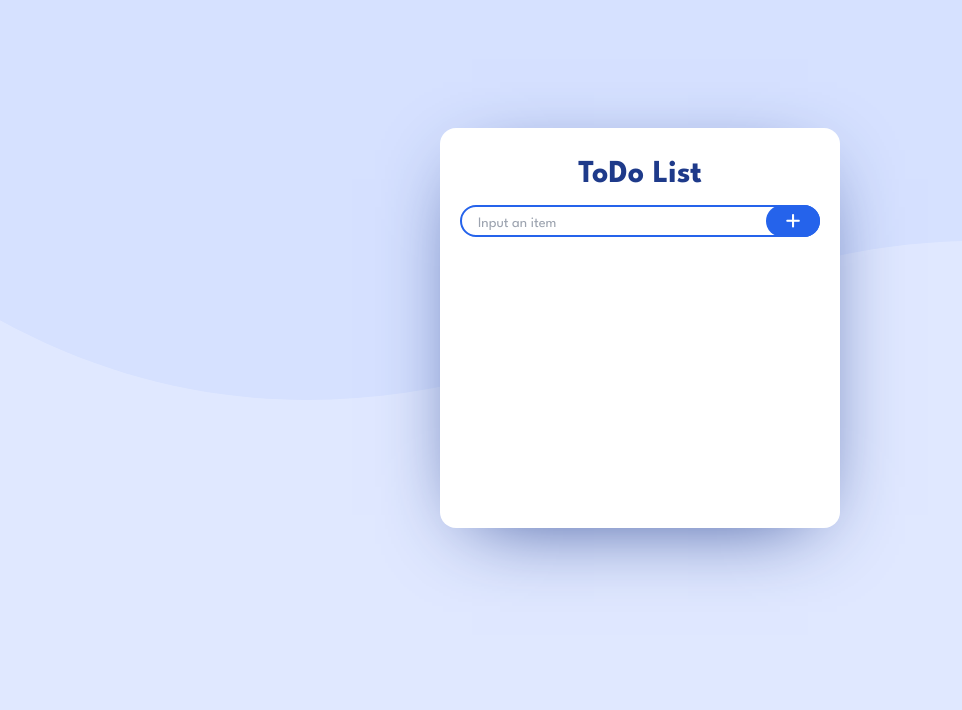
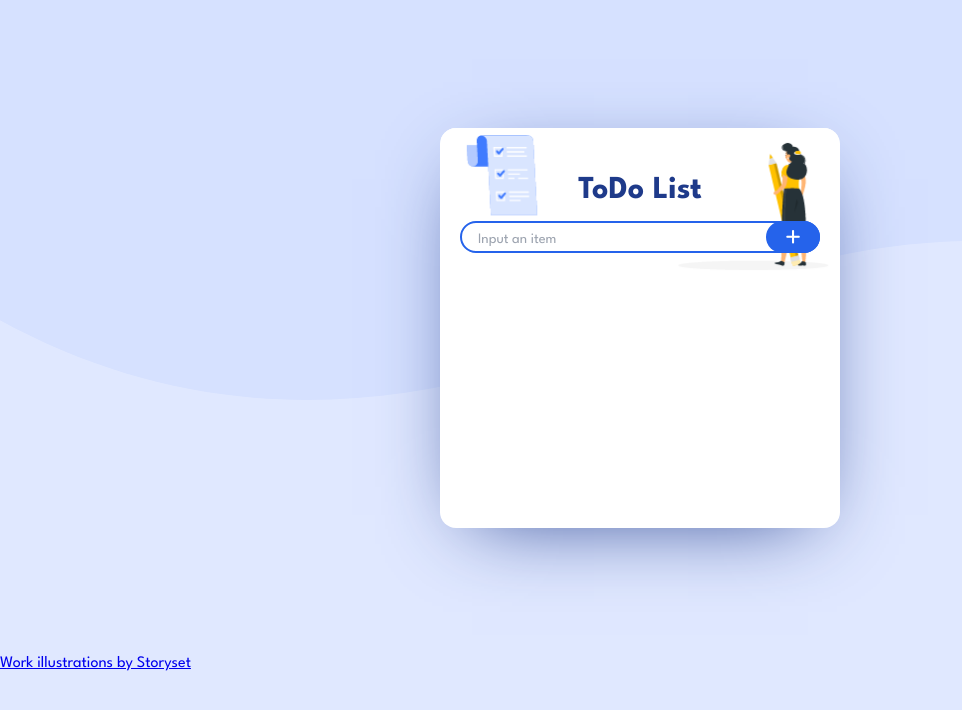
Before and after one commit to mickcaff/Sortable-Todo-List---JS, a plain HTML site: page index.html in a window 1280 px wide. Shown: the whole page, without its empty margins (0-962 px from the left). Drawn offline with Linux system fonts and the light colour scheme.

Commit message:
Added header background image

```diff
--- a/css/styles.css
+++ b/css/styles.css
@@ -29,12 +29,21 @@ body {
     margin: 20% 5%;
     text-align: center;
     background-color: white;
-    padding: 1rem 0 1.5rem;
+    padding: 0 0 1.5rem;
 
+}
+.heading-input-section {
+    background-image: url('../images/background-header-mobile.png');
+    background-repeat: no-repeat;
+    background-size: auto 100%;
+    background-position: center;
+    border-radius: 1rem 1rem 0 0;
+    height: 150px;
+    margin-bottom: 0.5rem;
 }
 .main-heading {
     color: var(--heading1);
-    margin-top: 1rem;
+    padding-top: 3rem;
 }
 #input-form {
     display: flex;
@@ -50,7 +59,6 @@ body {
     width: 100%;
     font-size: 1rem;
     padding: 4px 0 0 1rem;
-    margin-bottom: 0.5rem;
 }
 .input-field::placeholder{
     color: var(--neutral2);
@@ -105,7 +113,7 @@ body {
     }
 }
 
-@media (min-width: 600px){
+@media (min-width: 400px){
     body {
         background-image: url('../images/background-desktop.svg');
         background-repeat: no-repeat;
@@ -116,4 +124,7 @@ body {
         max-width: 400px;
         margin: 10% auto;
     }
+    .heading-input-section {
+        background-image: url('../images/background-header.png');
+    }
 }
--- a/index.html
+++ b/index.html
@@ -23,15 +23,20 @@
 </head>
 <body>
     <div class="main-section">
-        <h1 class="main-heading">ToDo List</h1>
-        <form id="input-form" action="">
-            <input class="input-field" type="text" name="todoItem" placeholder="Input an item">
-            <button class="input-btn"><i class="fa-solid fa-plus fa-lg"></i></button>
-        </form>
+        <div class="heading-input-section">
+            <h1 class="main-heading">ToDo List</h1>
+            <form id="input-form" action="">
+                <input class="input-field" type="text" name="todoItem" placeholder="Input an item">
+                <button class="input-btn"><i class="fa-solid fa-plus fa-lg"></i></button>
+            </form>
+        </div>
         <!-- <hr> -->
         <div class="todo-list-container"></div>
     </div>
 
+    <footer>
+        <a href="https://storyset.com/work">Work illustrations by Storyset</a>
+    </footer>
     <script src="./js/app.js"></script>
 </body>
 </html>
```
Also changed, not shown: images/background-header-mobile.png (added), images/background-header.png (added).
